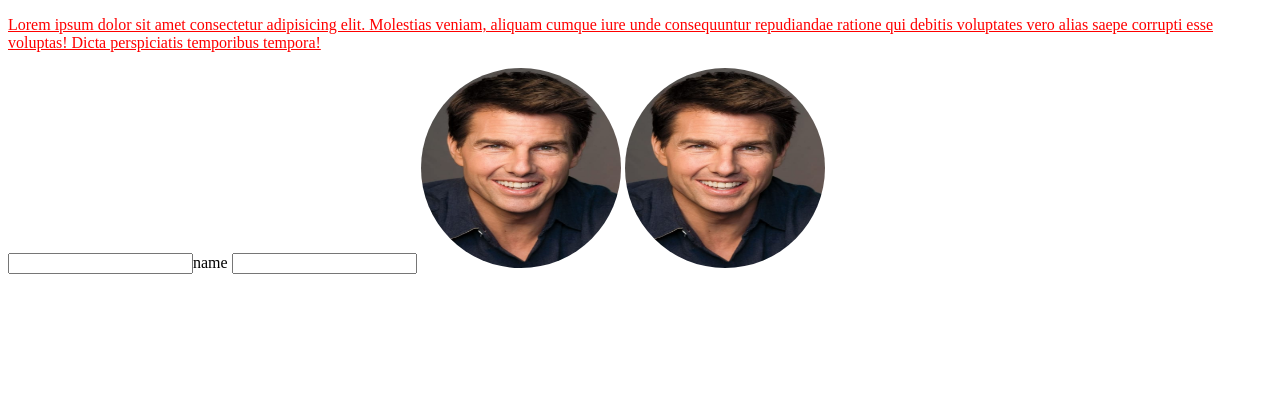
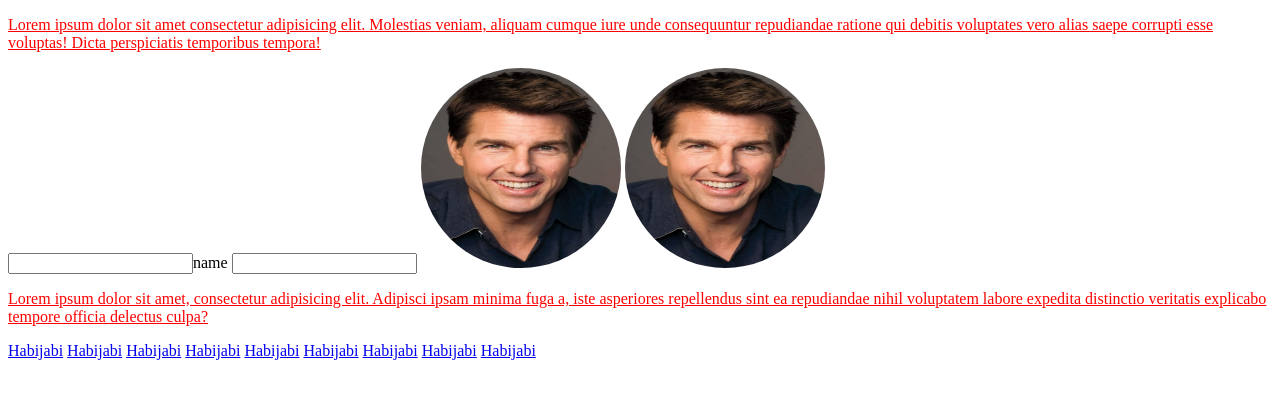
Before and after one commit to sagor729/my-second-repo, a plain HTML site: page index.html in a window 1280 px wide. Shown: the part 163-562 px from the top of the page. Drawn offline with Linux system fonts and the light colour scheme.

Commit message:
git bash testing

```diff
--- a/index.html
+++ b/index.html
@@ -16,5 +16,15 @@
     <input type="password">
     <img src="images/tom.jpg" alt="">
     <img src="images/tom.jpg" alt="">
+    <p>Lorem ipsum dolor sit amet, consectetur adipisicing elit. Adipisci ipsam minima fuga a, iste asperiores repellendus sint ea repudiandae nihil voluptatem labore expedita distinctio veritatis explicabo tempore officia delectus culpa?</p>
+    <a href="#">Habijabi</a>
+    <a href="#">Habijabi</a>
+    <a href="#">Habijabi</a>
+    <a href="#">Habijabi</a>
+    <a href="#">Habijabi</a>
+    <a href="#">Habijabi</a>
+    <a href="#">Habijabi</a>
+    <a href="#">Habijabi</a>
+    <a href="#">Habijabi</a>
 </body>
 </html>
```
